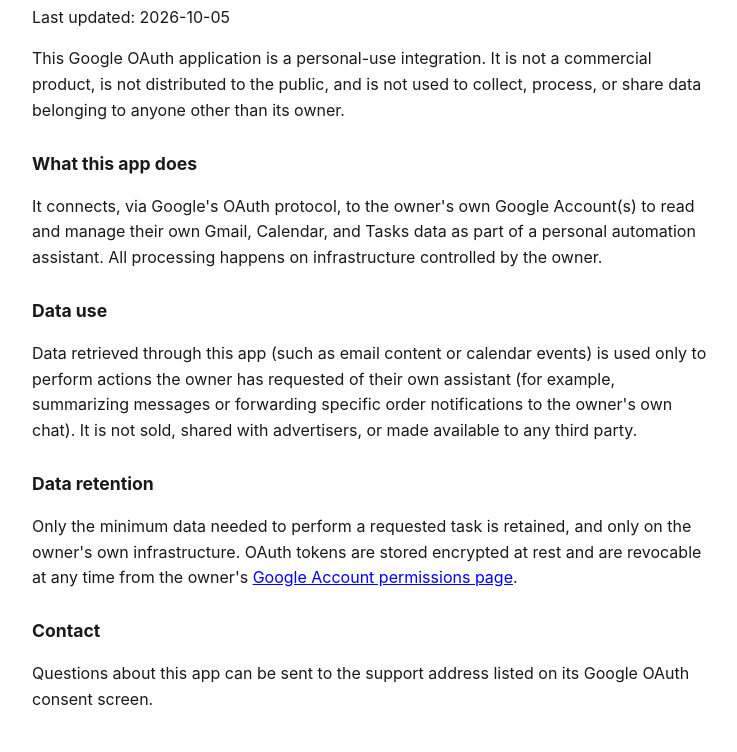
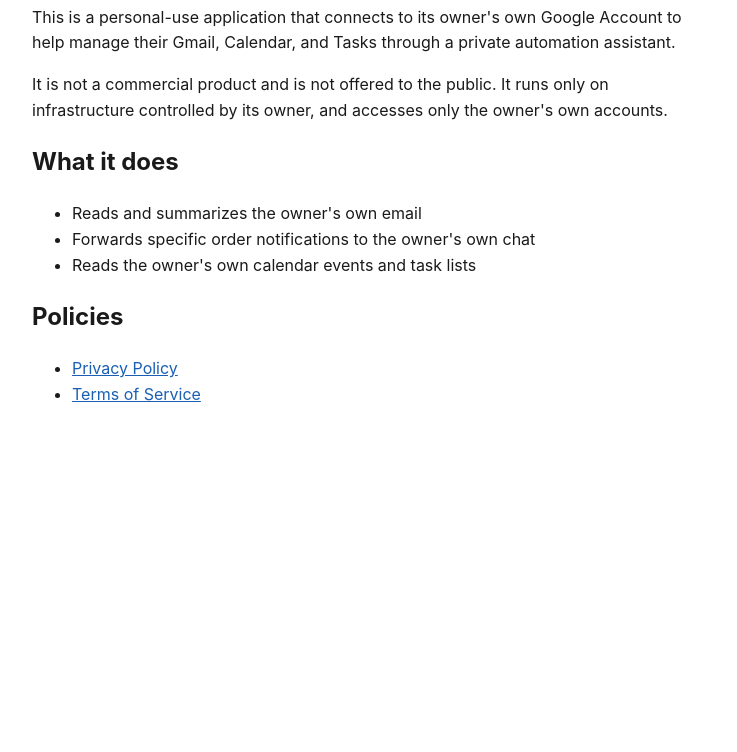
Before and after one commit to ninschuler-lgtm/oauth-privacy-policy, a plain HTML site: page index.html in a window 1280 px wide. Shown: the part 87-839 px from the top of the page, without its empty margins (268-1005 px from the left). After the commit the page ends 800 px from the top, so only its background shows below. Drawn offline with Linux system fonts and the light colour scheme.

Commit message:
Make index a home page

```diff
--- a/index.html
+++ b/index.html
@@ -2,43 +2,36 @@
 <html lang="en">
 <head>
 <meta charset="UTF-8">
-<title>Privacy Policy — Personal Google OAuth App</title>
+<title>Personal Google Workspace Assistant</title>
 <meta name="viewport" content="width=device-width, initial-scale=1">
 <style>
   body { font-family: -apple-system, system-ui, sans-serif; max-width: 680px; margin: 40px auto; padding: 0 16px; line-height: 1.6; color: #1a1a1a; }
   h1 { font-size: 1.4em; }
-  h2 { font-size: 1.1em; margin-top: 1.5em; }
+  a { color: #1a5fb4; }
 </style>
 </head>
 <body>
-<h1>Privacy Policy</h1>
-<p>Last updated: 2026-10-05</p>
+<h1>Personal Google Workspace Assistant</h1>
 
-<p>This Google OAuth application is a personal-use integration. It is not a
-commercial product, is not distributed to the public, and is not used to
-collect, process, or share data belonging to anyone other than its owner.</p>
+<p>This is a personal-use application that connects to its owner's own Google
+Account to help manage their Gmail, Calendar, and Tasks through a private
+automation assistant.</p>
 
-<h2>What this app does</h2>
-<p>It connects, via Google's OAuth protocol, to the owner's own Google
-Account(s) to read and manage their own Gmail, Calendar, and Tasks data as
-part of a personal automation assistant. All processing happens on
-infrastructure controlled by the owner.</p>
+<p>It is not a commercial product and is not offered to the public. It runs
+only on infrastructure controlled by its owner, and accesses only the owner's
+own accounts.</p>
 
-<h2>Data use</h2>
-<p>Data retrieved through this app (such as email content or calendar
-events) is used only to perform actions the owner has requested of their own
-assistant (for example, summarizing messages or forwarding specific order
-notifications to the owner's own chat). It is not sold, shared with
-advertisers, or made available to any third party.</p>
+<h2>What it does</h2>
+<ul>
+  <li>Reads and summarizes the owner's own email</li>
+  <li>Forwards specific order notifications to the owner's own chat</li>
+  <li>Reads the owner's own calendar events and task lists</li>
+</ul>
 
-<h2>Data retention</h2>
-<p>Only the minimum data needed to perform a requested task is retained, and
-only on the owner's own infrastructure. OAuth tokens are stored encrypted at
-rest and are revocable at any time from the owner's
-<a href="https://myaccount.google.com/permissions">Google Account permissions page</a>.</p>
-
-<h2>Contact</h2>
-<p>Questions about this app can be sent to the support address listed on its
-Google OAuth consent screen.</p>
+<h2>Policies</h2>
+<ul>
+  <li><a href="privacy.html">Privacy Policy</a></li>
+  <li><a href="terms.html">Terms of Service</a></li>
+</ul>
 </body>
 </html>
```
